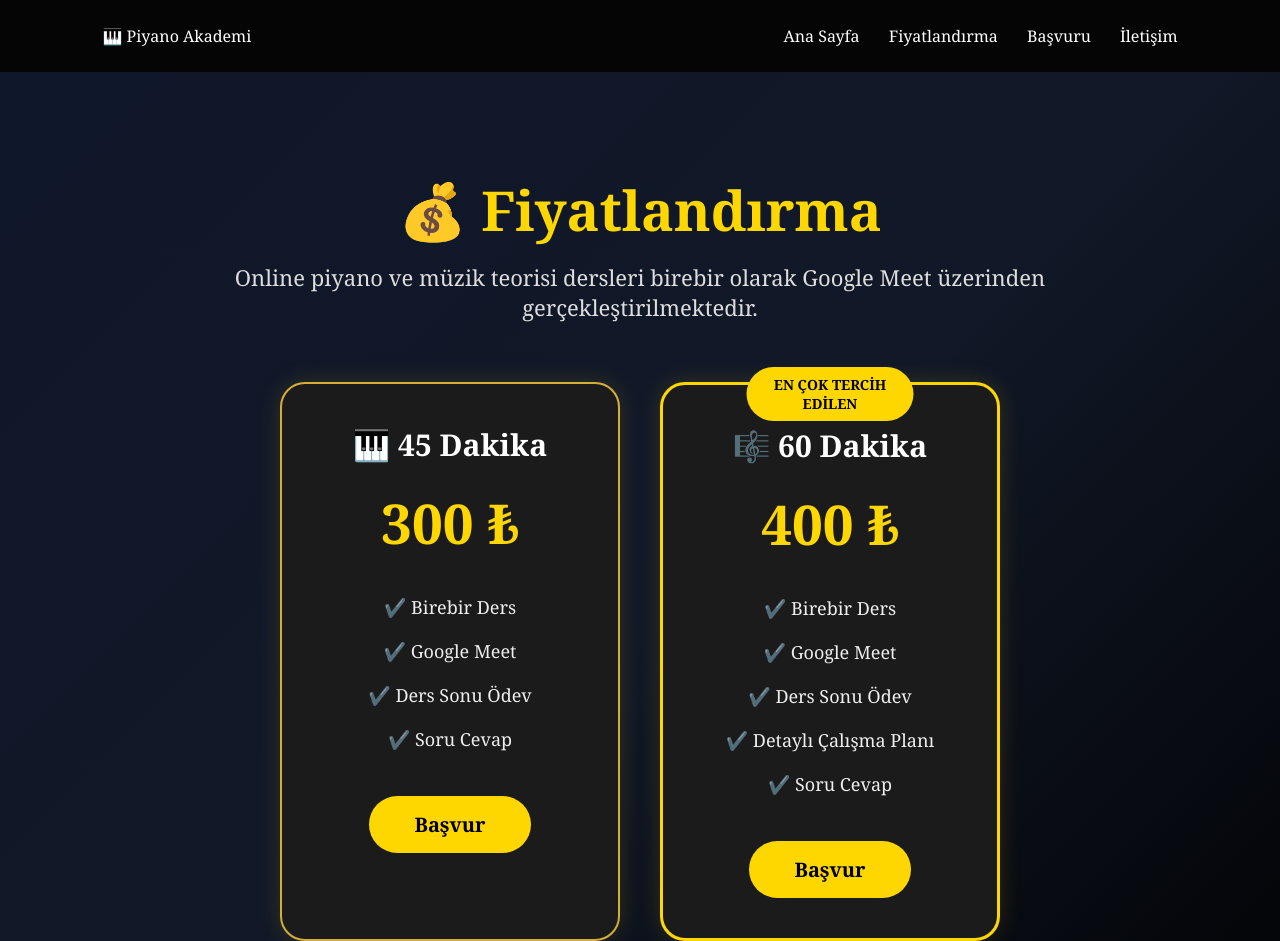
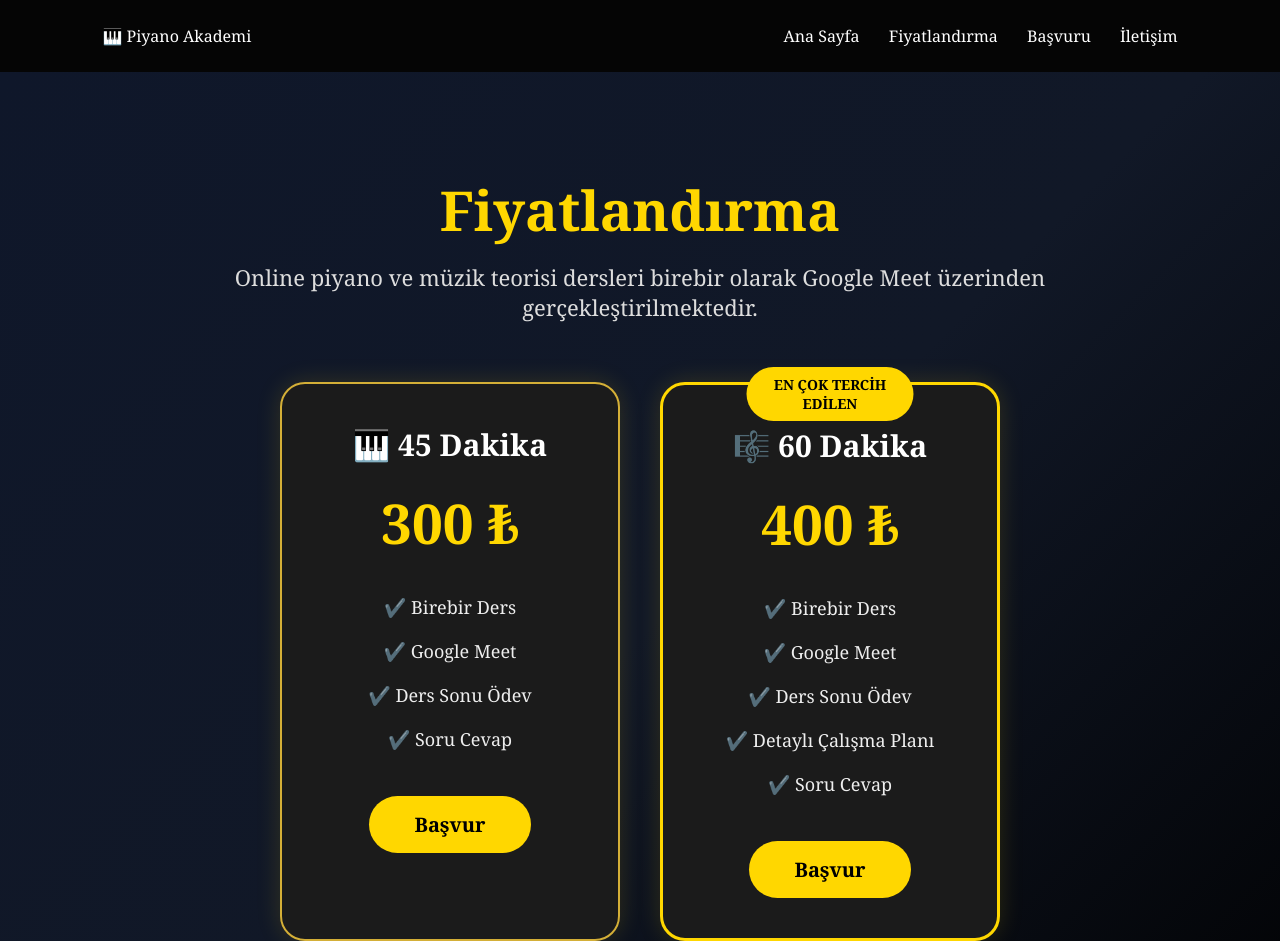
Before and after one commit to ardaislet/ArdaPiyanoAkademi, a plain HTML site: page fiyatlandirma.html in a window 1280 px wide. Shown: the top 941 px of the page. Drawn offline with Linux system fonts and the light colour scheme.

Commit message:
Add files via upload

```diff
--- a/fiyatlandirma.html
+++ b/fiyatlandirma.html
@@ -37,7 +37,7 @@
 
 <section class="fiyatSayfa">
 
-<h1>💰 Fiyatlandırma</h1>
+<h1> Fiyatlandırma</h1>
 
 <p class="aciklama">
 Online piyano ve müzik teorisi dersleri birebir olarak Google Meet üzerinden gerçekleştirilmektedir.
```
